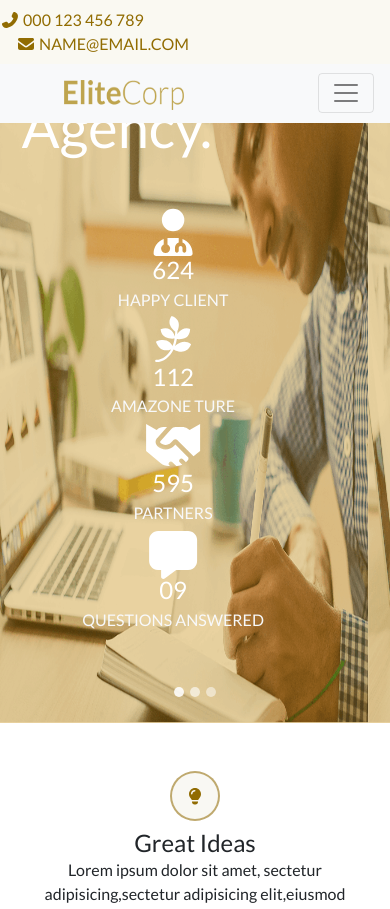
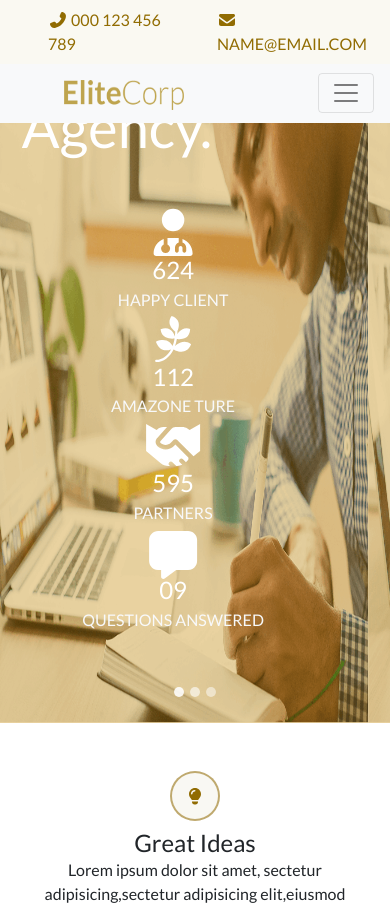
Before and after one commit to coderkhayrul/elite-corp-template, a plain HTML site: page index.html in a window 390 px wide. Shown: the top 909 px of the page. Drawn offline with Linux system fonts and the light colour scheme.

Commit message:
Responsive Working

```diff
--- a/index.html
+++ b/index.html
@@ -37,6 +37,7 @@
   <link rel="stylesheet" href="css/owl.theme.default.min.css">
   <!-- my css file -->
   <link rel="stylesheet" type="text/css" href="style.css">
+  <link rel="stylesheet" type="text/css" href="responsive.css">
   <!-- Font Lato -->
   <link rel="preconnect" href="https://fonts.googleapis.com">
   <link rel="preconnect" href="https://fonts.gstatic.com" crossorigin>
@@ -52,42 +53,14 @@
       |.....................................| -->
   <!-- Top Bar Section -->
   <section>
-    <div class="top-bar py-2 d-flex justify-content-end">
-      <ul class="list-inline">
-        <li class="list-inline-item"><a class="text-decoration-none text-main" href="#"> <i class="fas fa-phone-alt"></i>
+    <div class="top-bar py-2">
+      <ul class="list-inline d-flex justify-content-end pr-5">
+        <li class="list-inline-item pl-5"><a class="text-decoration-none text-main" href="#"> <i class="fas fa-phone-alt"></i>
             000 123 456 789</a></li>
         <li class="list-inline-item pl-3"><a class="text-decoration-none text-main" href="#"><i class="fas fa-envelope"></i>
             NAME@EMAIL.COM</a></li>
       </ul>
     </div>
-    <!-- <div class="main-nav">
-      <div class="px-5">
-        <div class="row d-flex">
-          <div class="col-md-2 d-flex justify-content-center align-items-center">
-            <a href=""><img src="./images/logo.png" alt=""></a>
-          </div>
-          <div class="col-md-6 offset-md-4 d-flex justify-content-center align-items-center">
-            <ul class="list-inline d-flex justify-content-center align-items-center">
-              <li class="list-inline-item py-4 px-3">
-                <a class="text-decoration-none nav-text text-uppercase" href="#">Home</a>
-              </li>
-              <li class="list-inline-item py-4 px-3">
-                <a class="text-decoration-none nav-text text-uppercase" href="#">About</a>
-              </li>
-              <li class="list-inline-item py-4 px-3">
-                <a class="text-decoration-none nav-text text-uppercase" href="#">Work</a>
-              </li>
-              <li class="list-inline-item py-4 px-3">
-                <a class="text-decoration-none nav-text text-uppercase" href="#">Blog</a>
-              </li>
-              <li class="list-inline-item py-4 px-3">
-                <a class="text-decoration-none nav-text text-uppercase" href="#">Content</a>
-              </li>
-            </ul>
-          </div>
-        </div>
-      </div>
-    </div> -->
 
     <nav class="navbar navbar-expand-lg navbar-light bg-light">
       <a href="#" class="navbar-brand pl-5"><img width="120" height="30"  src="./images/logo.png" alt=""></a>
--- /dev/null
+++ b/responsive.css
@@ -0,0 +1,17 @@
+/* All Device Responsive  */
+@media all and (max-width: 1600px) {
+    .top-bar ul {
+        padding-right: 0px !important;
+        padding-right: 0px !important;;
+    }
+    .top-bar ul li{
+        padding-right: 8px !important;
+    }
+    .navbar-nav{
+        display: flex;
+        justify-content: center;
+    }
+    .navbar-nav ul{
+        margin: 0 !important;
+    }
+}
--- a/style.css
+++ b/style.css
@@ -61,7 +61,6 @@ body {
 /************ Top Bar ************/
 .top-bar {
 	background-color: rgb(250, 249, 242);
-	padding-right: 75px;
 
 }
 
```
